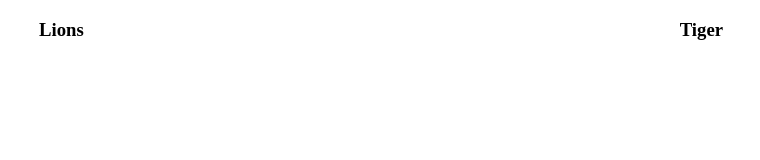
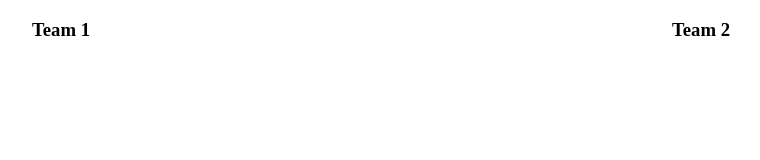
Before and after one commit to hasi7856/scoreboard, a plain HTML site: page index.html in a window 1280 px wide. Shown: the full height of the page, 259-1019 px from the left. Drawn offline with Linux system fonts and the light colour scheme.

Commit message:
Updated scoreboard headers

```diff
--- a/index.html
+++ b/index.html
@@ -7,10 +7,10 @@
     <body>
        <div class="container">
             <div>
-                <h3>Lions</h3>
+                <h3>Team 1</h3>
             </div>
             <div>
-                <h3>Tiger</h3>
+                <h3>Team 2</h3>
             </div>
        </div>
        <script src="main.js"></script>
```
